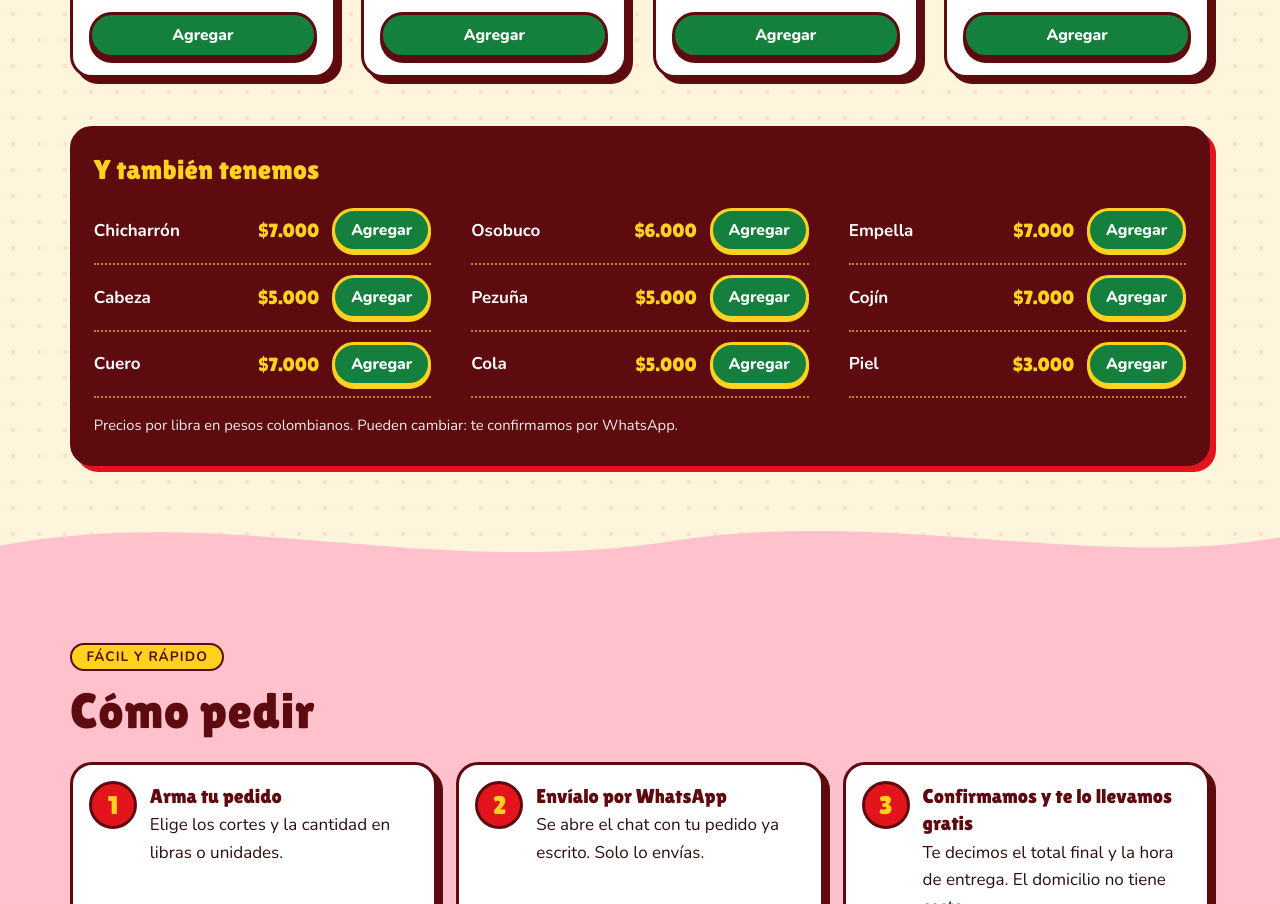
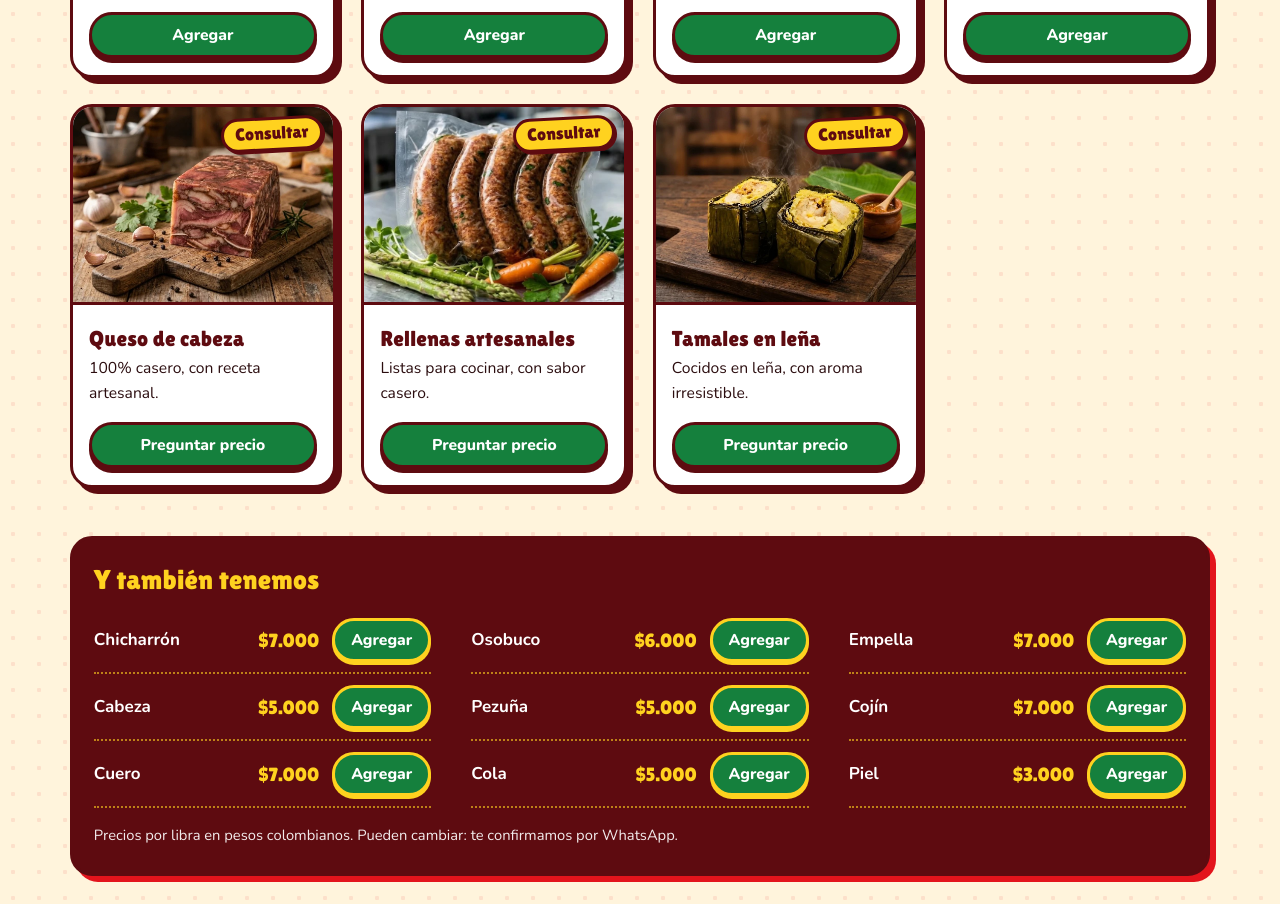
Before and after one commit to EzStech-Solutions/porkys-que-cho, a plain HTML site: page index.html in a window 1280 px wide. Shown: the part 2779-3683 px from the top of the page. Drawn offline with nearby package versions, Linux system fonts and the light colour scheme.

Commit message:
Queso de cabeza, rellenas y tamales en el catálogo (consultar precio)
Co-Authored-By: Claude Sonnet 5.5 <noreply@anthropic.com>

```diff
--- a/css/styles.css
+++ b/css/styles.css
@@ -335,3 +335,4 @@ section { position: relative; padding: 4rem 0; }
   html:not(.js) .cabecera .contenedor { flex-wrap: wrap; }
   html:not(.js) .menu { display: flex; order: 3; width: 100%; justify-content: space-between; padding-bottom: .5rem; }
 }
+.precio-sello--consulta { font-size: 1.1rem; padding-inline: .7rem; }
--- a/index.html
+++ b/index.html
@@ -18,7 +18,7 @@
   <link rel="preconnect" href="https://fonts.googleapis.com">
   <link rel="preconnect" href="https://fonts.gstatic.com" crossorigin>
   <link rel="stylesheet" href="https://fonts.googleapis.com/css2?family=Lilita+One&family=Nunito:wght@400;600;700;800&display=swap">
-  <link rel="stylesheet" href="css/styles.css?v=10">
+  <link rel="stylesheet" href="css/styles.css?v=12">
 
   <script type="application/ld+json">
   {
@@ -221,6 +221,32 @@
               <a class="btn btn-wa btn-peq" href="https://wa.me/573163500637?text=Hola%20Porky's%2C%20quiero%20chorizos" target="_blank" rel="noopener">Pedir chorizos</a>
             </div>
           </article>
+
+          <!-- HECHOS EN CASA: sin precio todavía. Cuando haya precio, agrega data-producto, data-id, data-nombre, data-precio, data-unidad, data-paso y data-inicio (como las demás tarjetas) y cambia el sello de precio. -->
+          <article class="tarjeta">
+            <div class="foto"><img src="img/queso-cabeza-casero.jpg" alt="Queso de cabeza casero sobre una tabla de madera, con ajo, perejil y pan" width="1024" height="765" loading="lazy"><span class="precio-sello precio-sello--consulta">Consultar</span></div>
+            <div class="cuerpo">
+              <h3>Queso de cabeza</h3>
+              <p>100% casero, con receta artesanal.</p>
+              <a class="btn btn-wa btn-peq" href="https://wa.me/573163500637?text=Hola%20Porky's%2C%20quiero%20saber%20el%20precio%20del%20queso%20de%20cabeza" target="_blank" rel="noopener">Preguntar precio</a>
+            </div>
+          </article>
+          <article class="tarjeta">
+            <div class="foto"><img src="img/rellenas-artesanales.jpg" alt="Rellenas artesanales empacadas al vacío, con espárragos y zanahorias" width="700" height="525" loading="lazy"><span class="precio-sello precio-sello--consulta">Consultar</span></div>
+            <div class="cuerpo">
+              <h3>Rellenas artesanales</h3>
+              <p>Listas para cocinar, con sabor casero.</p>
+              <a class="btn btn-wa btn-peq" href="https://wa.me/573163500637?text=Hola%20Porky's%2C%20quiero%20saber%20el%20precio%20de%20las%20rellenas" target="_blank" rel="noopener">Preguntar precio</a>
+            </div>
+          </article>
+          <article class="tarjeta">
+            <div class="foto"><img src="img/tamales-lena.jpg" alt="Dos tamales humeantes en hoja de plátano, con ají al lado" width="1024" height="765" loading="lazy"><span class="precio-sello precio-sello--consulta">Consultar</span></div>
+            <div class="cuerpo">
+              <h3>Tamales en leña</h3>
+              <p>Cocidos en leña, con aroma irresistible.</p>
+              <a class="btn btn-wa btn-peq" href="https://wa.me/573163500637?text=Hola%20Porky's%2C%20quiero%20saber%20el%20precio%20de%20los%20tamales" target="_blank" rel="noopener">Preguntar precio</a>
+            </div>
+          </article>
         </div>
 
         <div class="otros">
@@ -353,6 +379,6 @@
     </div>
   </dialog>
 
-  <script src="js/main.js?v=10" defer></script>
+  <script src="js/main.js?v=12" defer></script>
 </body>
 </html>
```
Also changed, not shown: img/queso-cabeza-casero.jpg (added), img/rellenas-artesanales.jpg (added), img/tamales-lena.jpg (added), 1 other file.
